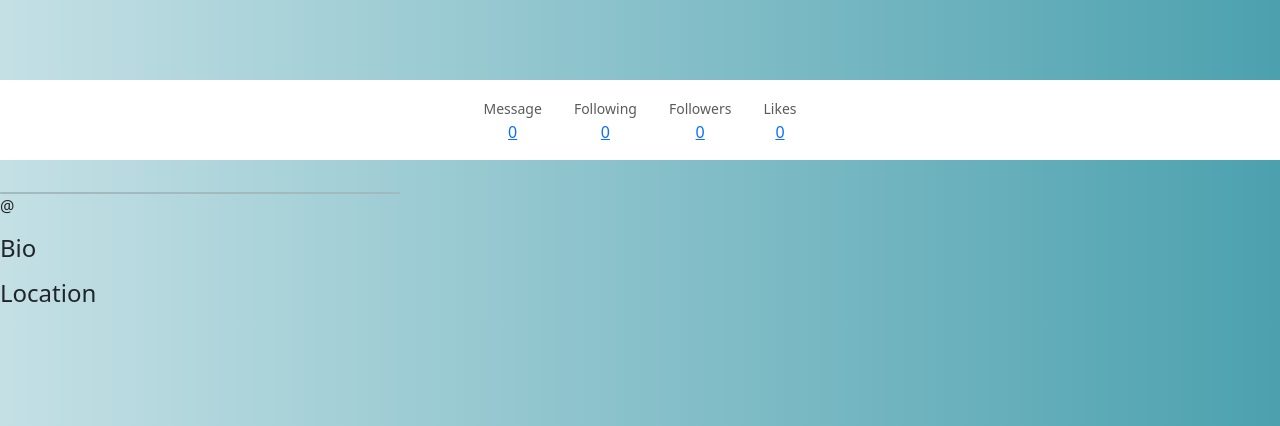
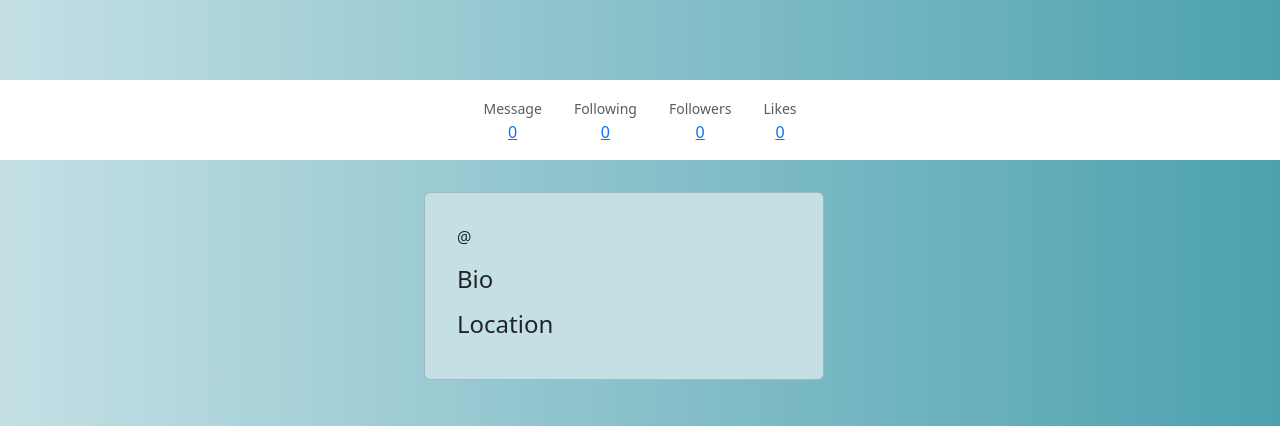
Before and after one commit to mbouanik/warbler, a Flask app: template templates/user_profile.html in a window 1280 px wide. Shown: the part 374-800 px from the top of the page. Run offline with Flask 3, Linux system fonts and the light colour scheme; the template is opened without the code that fills it, so the values that code supplies are empty.

Commit message:
user profile info card added

```diff
--- a/static/app.css
+++ b/static/app.css
@@ -55,7 +55,7 @@ nav {
   margin-top: 2rem;
 }
 .card-body {
-  margin-top: -3rem;
+  /* margin-top: -3rem; */
 }
 .message-display {
   padding: 1rem;
@@ -134,7 +134,7 @@ nav {
     padding: 2rem;
   }
 
-  .card {
+  .homepage-card {
     width: auto;
     max-width: 40rem;
   }
@@ -161,9 +161,13 @@ nav {
 
 .profile-user {
   position: absolute;
-  /* padding-left: 3rem; */
   margin-left: -35rem;
   margin-top: -7rem;
+}
+
+.profile-info {
+  padding: 1rem;
+  margin-top: 1rem;
 }
 
 .header {
@@ -176,3 +180,10 @@ nav {
   justify-content: center;
   margin-top: 1rem;
 }
+
+.profile-messages-info {
+  display: flex;
+  justify-content: center;
+  margin-top: 1rem;
+  flex-wrap: wrap;
+}
--- a/templates/home.html
+++ b/templates/home.html
@@ -2,7 +2,7 @@
 {% block content %}
 <div class="home container">
     <div class="">
-        <div class="card">
+        <div class="card homepage-card">
             <img src="{{ g.user.header_image_url }}" class="card-img-top" alt="...">
             <div class="card-body">
                 <a href="/users/{{ g.user.id }}" class="card-link">
--- a/templates/user_profile.html
+++ b/templates/user_profile.html
@@ -28,17 +28,18 @@
             <div> <a href="">{{ user.likes | length}} </a> </div>
         </div>
     </div>
-<div class="home cantainer">
+<div class="profile-messages-info"=>
     <div class="">
-        <div class="card">
+        <div class="card profile-info">
             <div class="card-body">
+                <p class="card-text">@{{ user.username }}</p>
+                <h4 class="card-title">Bio</h4>
+                <p class="card-text">{{user.bio}}</p>
+                <h4 class="card-title">Location</h4>
+                <p class="card-text">{{ user.location}}</p>
+
             </div>
         </div>
-        <p>@{{ user.username }}</p>
-        <h4>Bio</h4>
-        <p>{{user.bio}}</p>
-        <h4>Location</h4>
-        <p>{{ user.location}}</p>
     </div>
 
 
```
